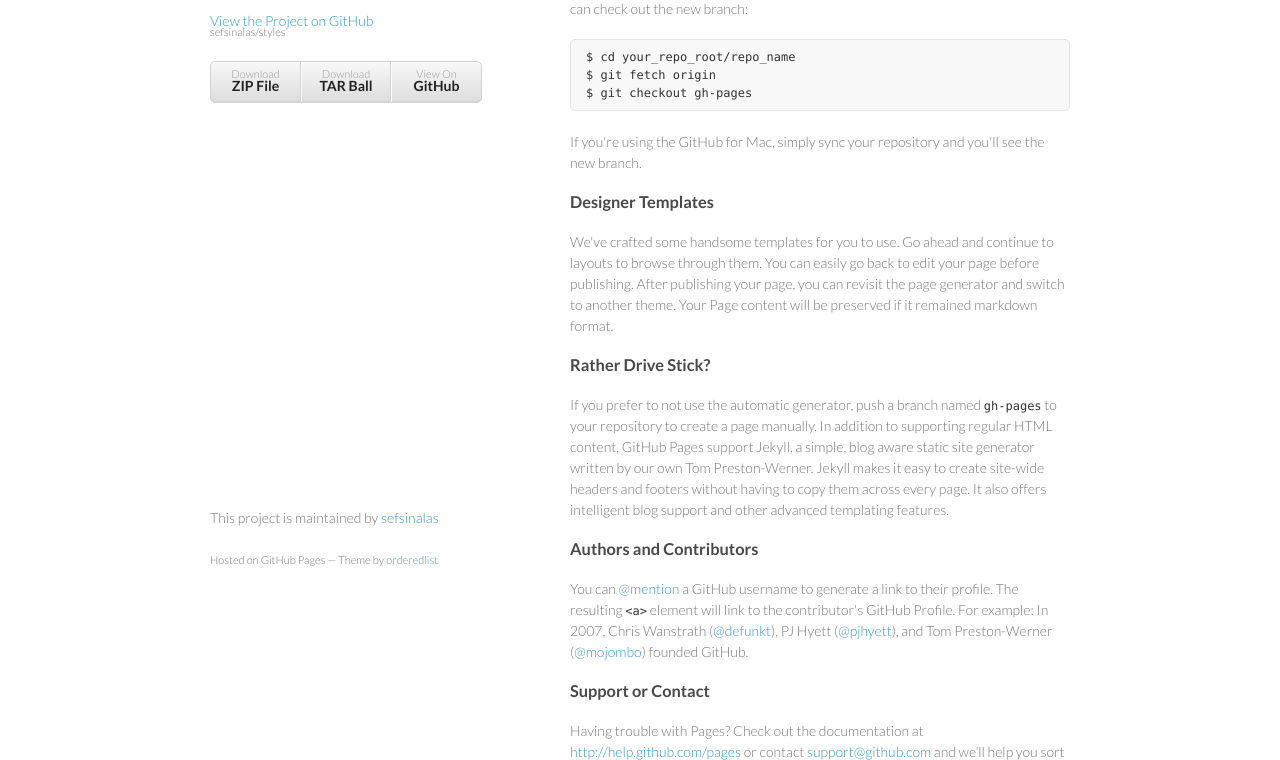
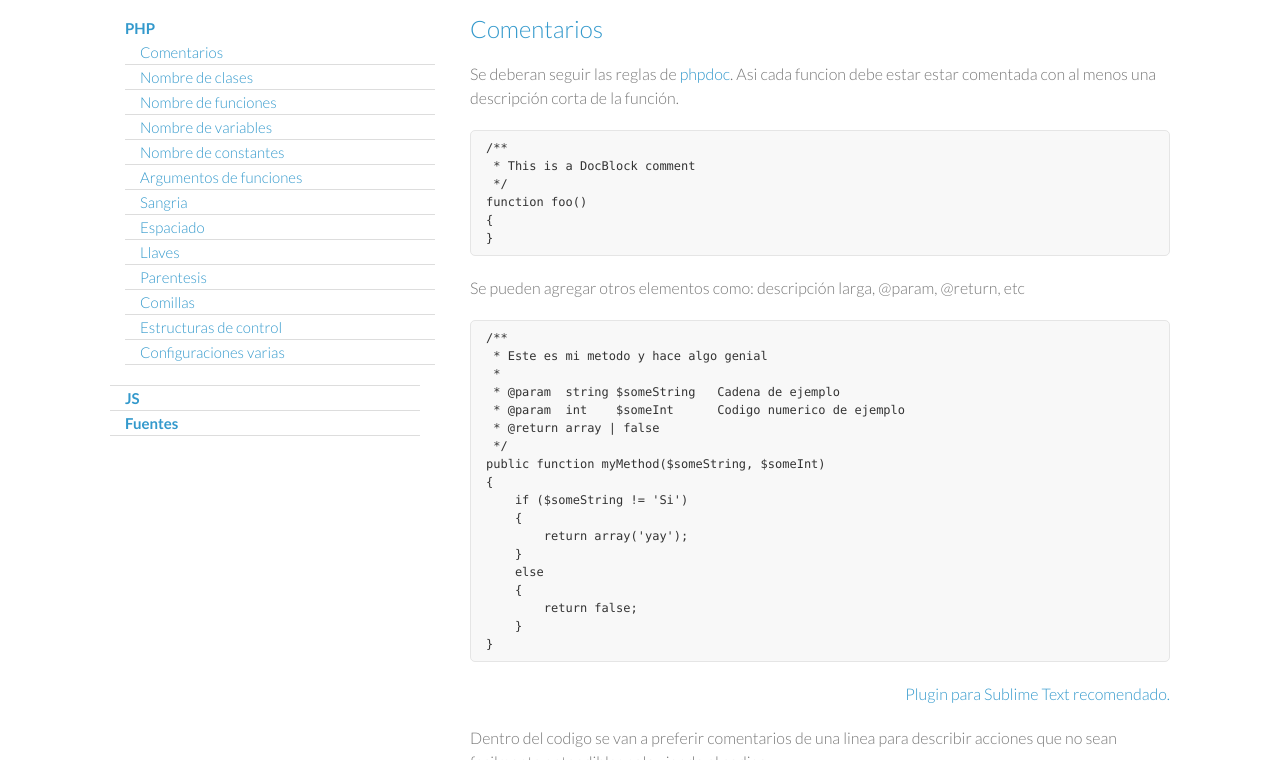
Before and after one commit to sefsinalas/styles, a plain HTML site: page index.html in a window 1280 px wide. Shown: the part 161-921 px from the top of the page. Drawn offline with Linux system fonts and the light colour scheme.

Commit message:
comentarios y nombres en PHP

```diff
--- a/index.html
+++ b/index.html
@@ -12,60 +12,165 @@
     <script src="//html5shiv.googlecode.com/svn/trunk/html5.js"></script>
     <![endif]-->
   </head>
-  <body>
+<body>
     <div class="wrapper">
       <header>
         <h1>Styles</h1>
         <p>My personals styles guidelines for programming</p>
+		<ul>
+			<li>
+				<strong><a href="#php">PHP</a></strong>
+				<ul>
+					<li><a href="#php_comentarios">Comentarios</a></li>
+					<li><a href="#php_nombre_clases">Nombre de clases</a></li>
+					<li><a href="#php_nombre_funciones">Nombre de funciones</a></li>
+					<li><a href="#php_nombre_variables">Nombre de variables</a></li>
+					<li><a href="#php_nombre_constantes">Nombre de constantes</a></li>
+					<li><a>Argumentos de funciones</a></li>
+					<li><a>Sangria</a></li>
+					<li><a>Espaciado</a></li>
+					<li><a>Llaves</a></li>
+					<li><a>Parentesis</a></li>
+					<li><a>Comillas</a></li>
+					<li><a>Estructuras de control</a></li>
+					<li><a>Configuraciones varias</a></li>
+				</ul>
+			</li>
+			<li><strong><a>JS</a></strong></li>
+            <li><strong><a href="#fuentes">Fuentes</a></strong></li>
+		</ul>
+      </header>
 
-        <p class="view"><a href="https://github.com/sefsinalas/styles">View the Project on GitHub <small>sefsinalas/styles</small></a></p>
+<section>
+
+<p>Todos los estilos descritos a continuación apuntan a crear codigo facil de leer, facil de mantener y bien estructurado.</p>
+
+<h1><a name="php" class="anchor">PHP</a></h1>
+
+<h2><a name="php_comentarios">Comentarios</a></h2>
+<p>Se deberan seguir las reglas de <a href="http://phpdoc.org/" target="_blank">phpdoc</a>. Asi cada funcion debe estar estar
+comentada con al menos una descripción corta de la función.</p>
+
+<pre><code>/**
+ * This is a DocBlock comment
+ */
+function foo()
+{
+}
+</code></pre>
+
+<p>Se pueden agregar otros elementos como: descripción larga, @param, @return, etc</p>
+
+<pre><code>/**
+ * Este es mi metodo y hace algo genial
+ *
+ * @param  string $someString   Cadena de ejemplo
+ * @param  int    $someInt      Codigo numerico de ejemplo
+ * @return array | false
+ */
+public function myMethod($someString, $someInt)
+{
+    if ($someString != 'Si')
+    {
+        return array('yay');
+    }
+    else
+    {
+        return false;
+    }
+}</code></pre>
+<p><a href="https://github.com/spadgos/sublime-jsdocs" target="_blank" class="right">Plugin para Sublime Text recomendado.</a></p>
+
+<p>Dentro del codigo se van a preferir comentarios de una linea para describir acciones que no sean facilmente entendibles
+solo viendo el codigo.</p>
+
+<pre><code>//describo la accion realizada abajo
+$aux = ($cadena == 'perro') ? 'Es un perro' : 'No es un perro';</code></pre>
+
+<p>Para definir secciones dentr del codigo se utilizara el siguiente template. No se debe abusar de el, sino usarlo cuando es realmente util.</p>
+
+<pre><code>/*=============================================
+=            Section comment block            =
+=============================================*/
+
+echo "Aqui el codigo";
+
+/*-----  End of Section comment block  ------*/
+</code></pre>
+
+<p><a href="https://sublime.wbond.net/packages/Comment-Snippets" target="_blank" class="right">Plugin para Sublime Text recomendado.</a></p>
+
+<h2><a name="php_nombre_clases">Nombre de clases</a></h2>
+
+<p>Las clases se deberan nombrar usando StudlyCaps.</p>
+
+<pre><code>class MiClase
+{
+}</code></pre>
+
+<h2><a name="php_nombre_funciones">Nombre de funciones</a></h2>
+
+<p>Las funciones se deberan nombrar usando camelCase.</p>
+
+<pre><code>public function miFuncion()
+{
+}</code></pre>
 
 
-        <ul>
-          <li><a href="https://github.com/sefsinalas/styles/zipball/master">Download <strong>ZIP File</strong></a></li>
-          <li><a href="https://github.com/sefsinalas/styles/tarball/master">Download <strong>TAR Ball</strong></a></li>
-          <li><a href="https://github.com/sefsinalas/styles">View On <strong>GitHub</strong></a></li>
-        </ul>
-      </header>
-      <section>
-        <h3>
-<a name="welcome-to-github-pages" class="anchor" href="#welcome-to-github-pages"><span class="octicon octicon-link"></span></a>Welcome to GitHub Pages.</h3>
+<h2><a name="php_nombre_variables">Nombre de variables</a></h2>
 
-<p>This automatic page generator is the easiest way to create beautiful pages for all of your projects. Author your page content here using GitHub Flavored Markdown, select a template crafted by a designer, and publish. After your page is generated, you can check out the new branch:</p>
+<p>Las variables se deberan nombrar usando camelCase.</p>
 
-<pre><code>$ cd your_repo_root/repo_name
-$ git fetch origin
-$ git checkout gh-pages
-</code></pre>
+<pre><code>$miVariable = TRUE;</code></pre>
 
-<p>If you're using the GitHub for Mac, simply sync your repository and you'll see the new branch.</p>
 
-<h3>
-<a name="designer-templates" class="anchor" href="#designer-templates"><span class="octicon octicon-link"></span></a>Designer Templates</h3>
+<h2><a name="php_nombre_constantes">Nombre de constantes</a></h2>
 
-<p>We've crafted some handsome templates for you to use. Go ahead and continue to layouts to browse through them. You can easily go back to edit your page before publishing. After publishing your page, you can revisit the page generator and switch to another theme. Your Page content will be preserved if it remained markdown format.</p>
+<p>Las constantes se deberan nombrar usando siempre mayusculas y separando terminos con guion bajo.</p>
 
-<h3>
-<a name="rather-drive-stick" class="anchor" href="#rather-drive-stick"><span class="octicon octicon-link"></span></a>Rather Drive Stick?</h3>
+<pre><code>const DATE_APPROVED = '2014-09-07';</code></pre>
 
-<p>If you prefer to not use the automatic generator, push a branch named <code>gh-pages</code> to your repository to create a page manually. In addition to supporting regular HTML content, GitHub Pages support Jekyll, a simple, blog aware static site generator written by our own Tom Preston-Werner. Jekyll makes it easy to create site-wide headers and footers without having to copy them across every page. It also offers intelligent blog support and other advanced templating features.</p>
 
-<h3>
-<a name="authors-and-contributors" class="anchor" href="#authors-and-contributors"><span class="octicon octicon-link"></span></a>Authors and Contributors</h3>
 
-<p>You can <a href="https://github.com/blog/821" class="user-mention">@mention</a> a GitHub username to generate a link to their profile. The resulting <code>&lt;a&gt;</code> element will link to the contributor's GitHub Profile. For example: In 2007, Chris Wanstrath (<a href="https://github.com/defunkt" class="user-mention">@defunkt</a>), PJ Hyett (<a href="https://github.com/pjhyett" class="user-mention">@pjhyett</a>), and Tom Preston-Werner (<a href="https://github.com/mojombo" class="user-mention">@mojombo</a>) founded GitHub.</p>
 
-<h3>
-<a name="support-or-contact" class="anchor" href="#support-or-contact"><span class="octicon octicon-link"></span></a>Support or Contact</h3>
 
-<p>Having trouble with Pages? Check out the documentation at <a href="http://help.github.com/pages">http://help.github.com/pages</a> or contact <a href="mailto:support@github.com">support@github.com</a> and we’ll help you sort it out.</p>
-      </section>
-      <footer>
-        <p>This project is maintained by <a href="https://github.com/sefsinalas">sefsinalas</a></p>
-        <p><small>Hosted on GitHub Pages &mdash; Theme by <a href="https://github.com/orderedlist">orderedlist</a></small></p>
-      </footer>
+
+
+
+
+
+
+
+
+
+
+
+
+
+
+
+
+<h1><a name="fuentes" class="anchor">Fuentes</a></h1>
+
+<p>Todas las fuentes usadas o consultadas para crear este documento se detallan a continuación. Sin ningun orden en particular.</p>
+<p>De ellas se tomaron las que por experiencia se consideraron las mejores practicas para trabajar tanto por cuenta propia como en un equipo.</p>
+
+<ul>
+    <li><a href="http://administrator.frozennode.com/docs/style-guide">http://administrator.frozennode.com/docs/style-guide</a></li>
+    <li><a href="http://www.phpdeveloper.org.uk/articles/php-coding-guidelines/">http://www.phpdeveloper.org.uk/articles/php-coding-guidelines/</a></li>
+    <li><a href="http://www.cristalab.com/tutoriales/reglas-de-codificacion-y-lineamientos-de-codigo-php-c190l/">http://www.cristalab.com/tutoriales/reglas-de-codificacion-y-lineamientos-de-codigo-php-c190l/</a></li>
+    <li><a href="http://www.phpro.org/tutorials/PHP-Coding-Style.html">http://www.phpro.org/tutorials/PHP-Coding-Style.html</a></li>
+    <li><a href="http://symfony.com/doc/current/contributing/code/standards.html">http://symfony.com/doc/current/contributing/code/standards.html</a></li>
+    <li><a href="http://www.php-fig.org/">http://www.php-fig.org/</a></li>
+    <li><a href="http://en.wikipedia.org/wiki/PHPDoc">http://en.wikipedia.org/wiki/PHPDoc</a></li>
+</ul>
+
+
+</section>
+
     </div>
+
     <script src="javascripts/scale.fix.js"></script>
 
-  </body>
+    </body>
 </html>
--- a/stylesheets/styles.css
+++ b/stylesheets/styles.css
@@ -2,7 +2,7 @@
 
 body {
   padding:50px;
-  font:14px/1.5 Lato, "Helvetica Neue", Helvetica, Arial, sans-serif;
+  font:16px/1.5 Lato, "Helvetica Neue", Helvetica, Arial, sans-serif;
   color:#777;
   font-weight:300;
 }
@@ -46,7 +46,7 @@ a small {
 }
 
 .wrapper {
-  width:860px;
+  width:1060px;
   margin:0 auto;
 }
 
@@ -96,61 +96,39 @@ img {
 }
 
 header {
-  width:270px;
+  width:310px;
   float:left;
   position:fixed;
 }
 
 header ul {
   list-style:none;
-  height:40px;
-
   padding:0;
-
-  background: #eee;
-  background: -moz-linear-gradient(top, #f8f8f8 0%, #dddddd 100%);
-  background: -webkit-gradient(linear, left top, left bottom, color-stop(0%,#f8f8f8), color-stop(100%,#dddddd));
-  background: -webkit-linear-gradient(top, #f8f8f8 0%,#dddddd 100%);
-  background: -o-linear-gradient(top, #f8f8f8 0%,#dddddd 100%);
-  background: -ms-linear-gradient(top, #f8f8f8 0%,#dddddd 100%);
-  background: linear-gradient(top, #f8f8f8 0%,#dddddd 100%);
-
-  border-radius:5px;
-  border:1px solid #d2d2d2;
-  box-shadow:inset #fff 0 1px 0, inset rgba(0,0,0,0.03) 0 -1px 0;
-  width:270px;
+  width:310px;
 }
 
 header li {
-  width:89px;
-  float:left;
-  border-right:1px solid #d2d2d2;
-  height:40px;
+  padding-left: 15px;
+}
+
+header strong a{
+  font-weight:700;
 }
 
 header ul a {
   line-height:1;
-  font-size:11px;
-  color:#999;
-  display:block;
+  font-size:15px;
   text-align:center;
   padding-top:6px;
-  height:40px;
 }
 
-strong {
+strong  {
   color:#222;
   font-weight:700;
 }
 
-header ul li + li {
-  width:88px;
-  border-left:1px solid #fff;
-}
-
-header ul li + li + li {
-  border-right:none;
-  width:89px;
+header ul li {
+  border-bottom:1px solid #ddd;
 }
 
 header ul a strong {
@@ -160,9 +138,16 @@ header ul a strong {
 }
 
 section {
-  width:500px;
+  width:700px;
   float:right;
   padding-bottom:50px;
+}
+
+section .right{
+  text-align: right;
+  display: block;
+  width: 100%;
+  margin: 0 0 1em;
 }
 
 small {
@@ -176,12 +161,6 @@ hr {
   margin:0 0 20px;
 }
 
-footer {
-  width:270px;
-  float:left;
-  position:fixed;
-  bottom:50px;
-}
 
 @media print, screen and (max-width: 960px) {
 
@@ -190,7 +169,7 @@ footer {
     margin:0;
   }
 
-  header, section, footer {
+  header, section {
     float:none;
     position:static;
     width:auto;
```
